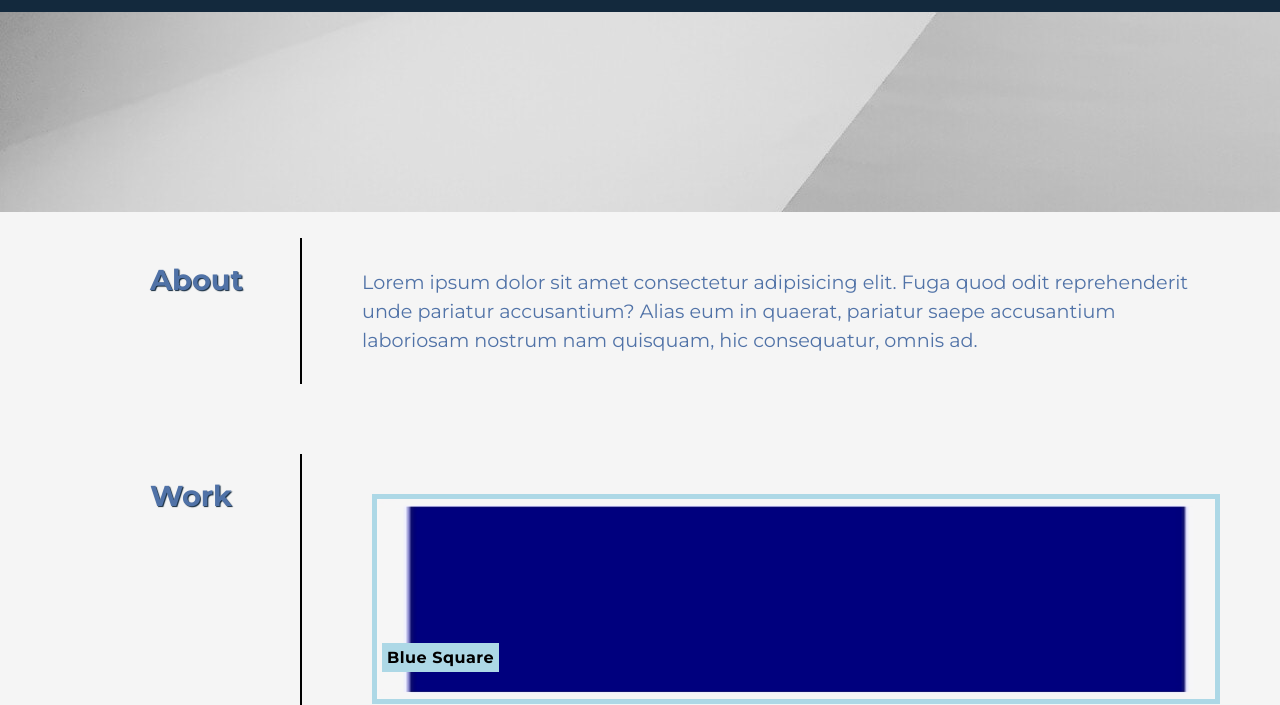
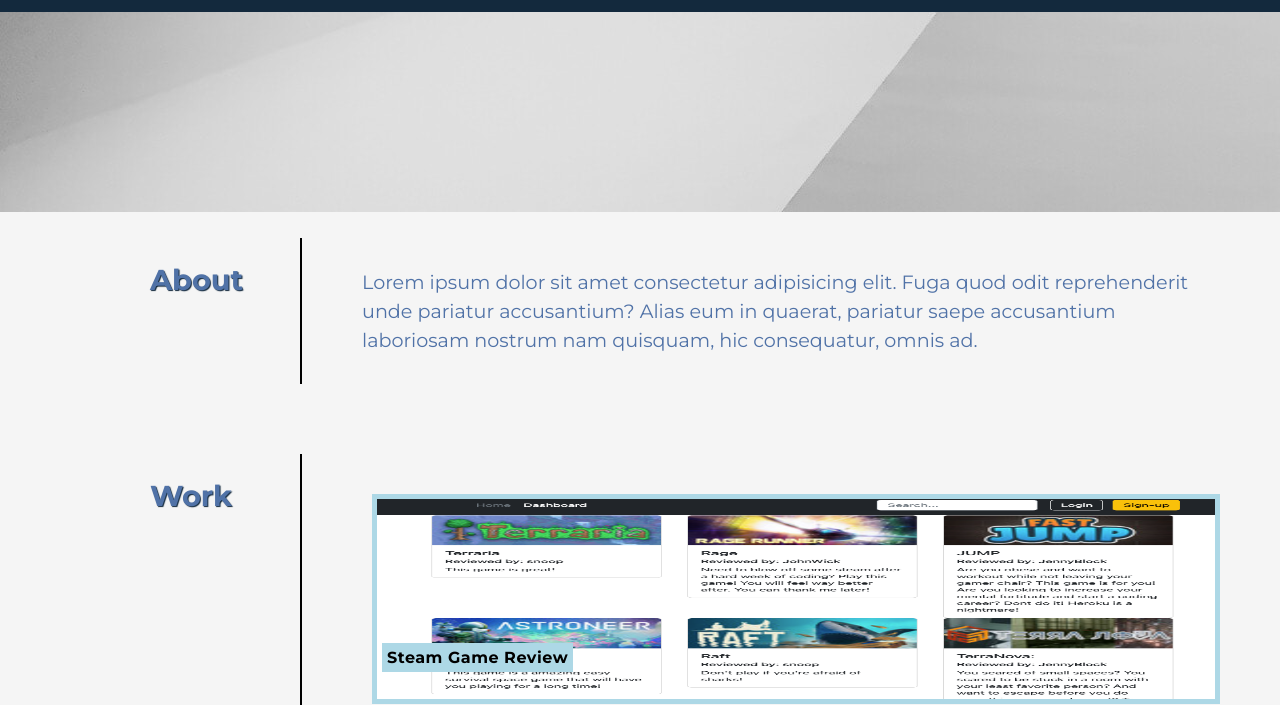
Before and after one commit to LizaS2022/portfolio-Page, a plain HTML site: page index.html in a window 1280 px wide. Shown: the part 95-800 px from the top of the page. Drawn offline with Linux system fonts and the light colour scheme.

Commit message:
Added project one image

```diff
--- a/index.html
+++ b/index.html
@@ -47,8 +47,8 @@
                         <div class="images-container content">
 
                             <div class="app-img">
-                                <img  src="images/blue-square.png" alt="Blue square">
-                                <h3>Blue Square </h3>
+                                <img  src="images/steam-video-review.png" alt="Steam video review img">
+                                <h3>Steam Game Review </h3>
                             </div>
 
                             <div class="sub-apps">
```
Also changed, not shown: images/steam-video-review.png (added), index.js (added).
